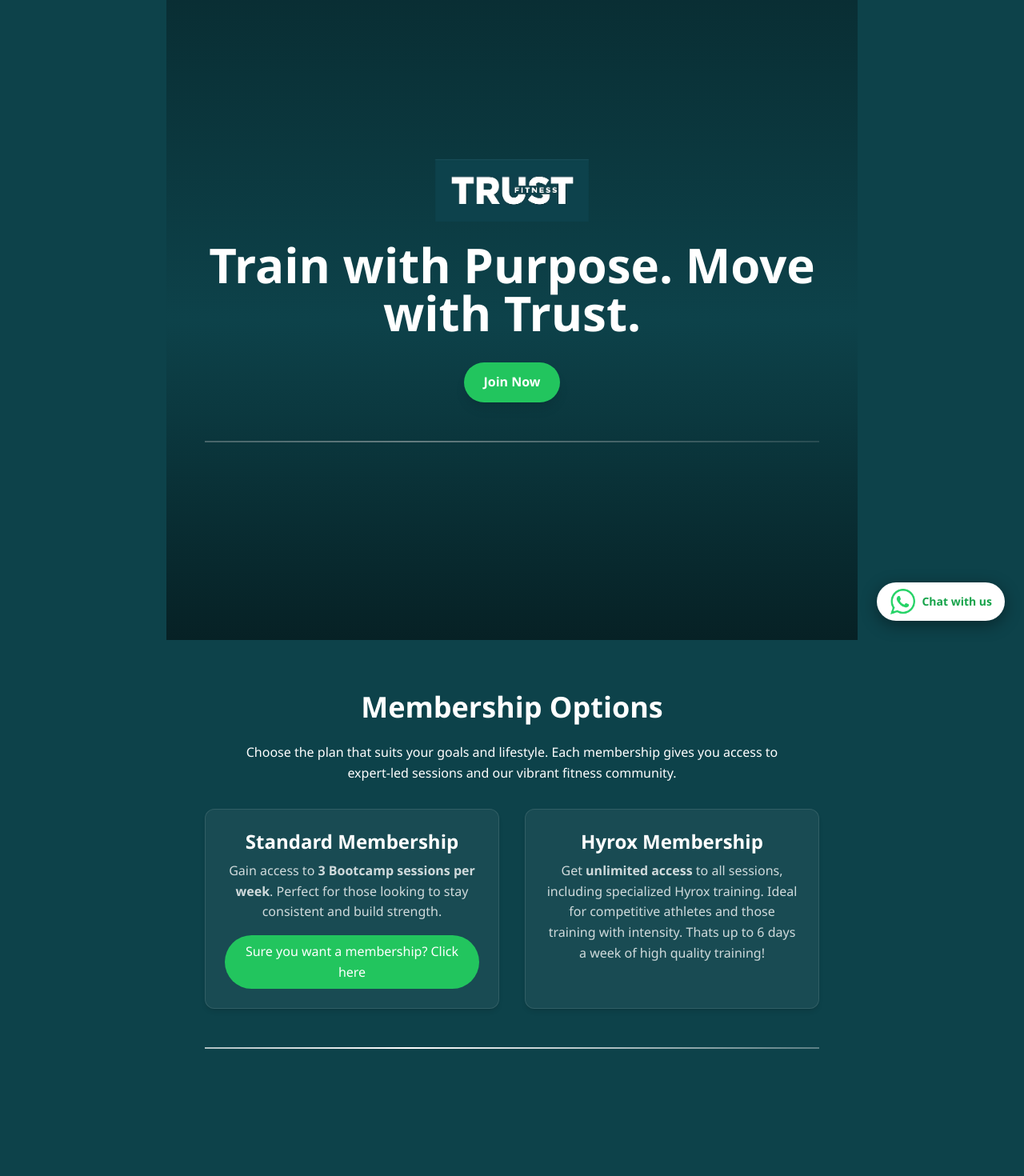
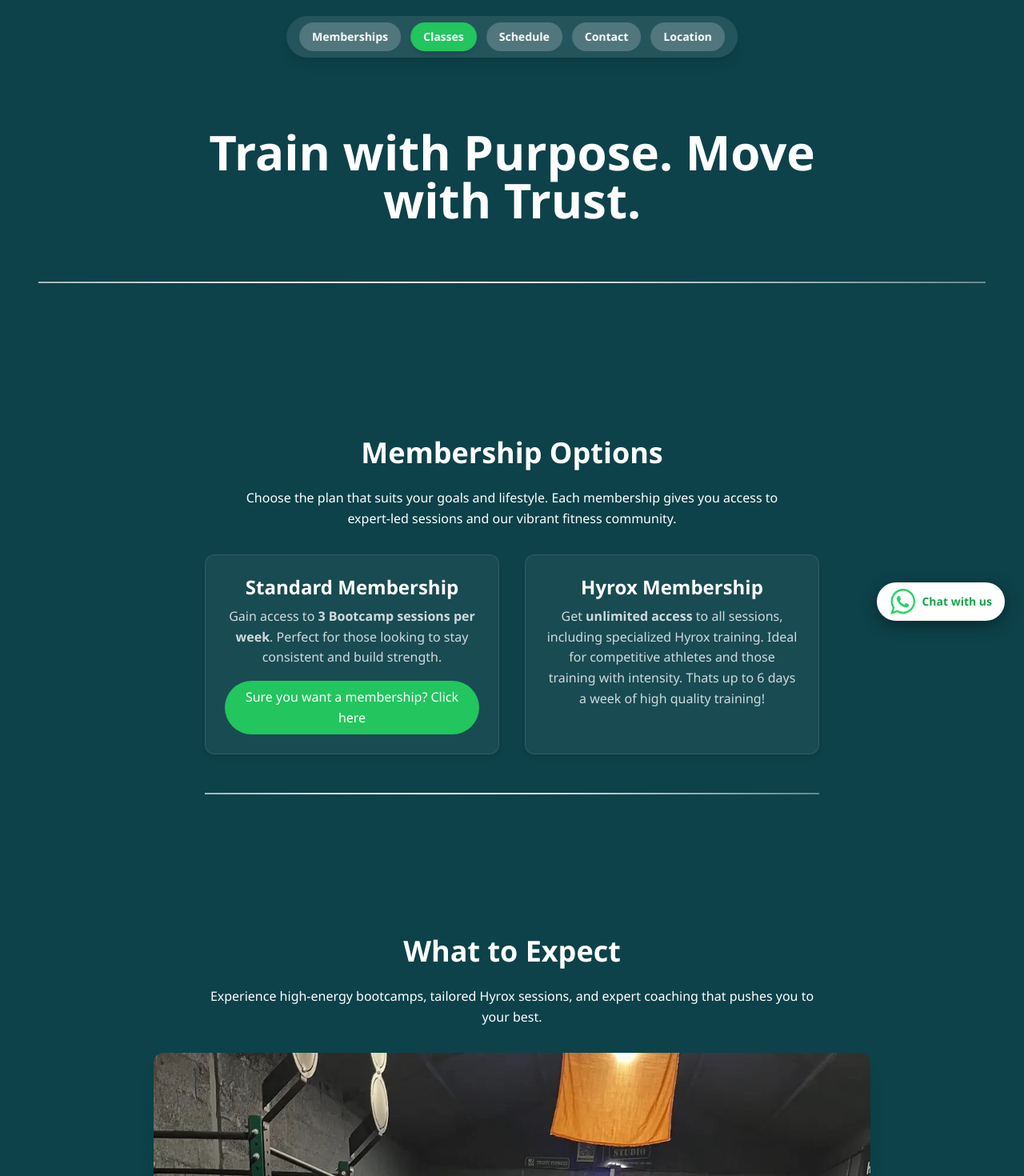
Before and after one commit to johnmccabe2014/trustfitness, a Next.js app: page / in a window 1280 px wide. Shown: the top 1470 px of the page at 80% size. Built offline with nearby package versions, Linux system fonts and the light colour scheme.

Commit message:
shimmer6

```diff
--- a/components/ClassesSection.tsx
+++ b/components/ClassesSection.tsx
@@ -9,7 +9,7 @@ import RevealOnScroll from './RevealOnScroll';
 export default function ClassesSection() {
   return (
     <RevealOnScroll>
-    <section className="py-16 px-4 md:px-12 text-center animate-fade-in-up">
+    <section id="classes" className="py-16 px-4 md:px-12 text-center animate-fade-in-up">
       <h2 className="text-3xl md:text-4xl font-bold mb-6">What to Expect</h2>
       <p className="mb-8 max-w-3xl mx-auto">
         Experience high-energy bootcamps, tailored Hyrox sessions, and expert coaching that pushes you to your best.
--- a/components/HeroSection.tsx
+++ b/components/HeroSection.tsx
@@ -1,40 +1,26 @@
 'use client';
 
 import AnimatedDivider from './AnimatedDivider';
+import NavBar from './Navbar';
 
 export default function HeroSection() {
-  const handleScrollToContact = () => {
-    const contact = document.getElementById('contact');
-    if (contact) contact.scrollIntoView({ behavior: 'smooth' });
-  };
+  return (
+    <section
+      id="hero"
+      className="w-full py-20 px-4 md:px-12 bg-[#0D424A] text-white text-center animate-fade-in-up"
+    >
 
-  return (
-    <div className="w-full max-w-4xl mx-auto px-4 text-center">
-    <section className="relative w-full min-h-screen bg-[#0D424A] text-white text-center px-4 md:px-12 flex flex-col justify-center items-center overflow-hidden">
-      {/* Background overlay */}
-      <div className="absolute inset-0 bg-gradient-to-b from-black/30 via-[#0D424A]/70 to-black/50 z-0" />
 
-      <div className="relative z-10 flex flex-col items-center justify-center max-w-4xl mx-auto">
-        <img
-          src="/trustfitness_logo.avif"
-          alt="Trust Fitness Logo"
-          className="w-32 md:w-48 mb-6 animate-fade-in"
-        />
-
-        <h1 className="text-4xl md:text-6xl font-bold leading-tight animate-fade-in-up">
+      {/* Hero Content */}
+      <div className="flex flex-col items-center justify-center max-w-4xl mx-auto mt-20">
+        <h1 className="text-4xl md:text-6xl font-bold leading-tight animate-fade-in-up mb-6">
           Train with Purpose. Move with Trust.
         </h1>
+      </div>
+       {/* NavBar */}
+       <NavBar />
 
-        <button
-          onClick={handleScrollToContact}
-          className="mt-8 bg-green-500 hover:bg-green-600 text-white font-semibold py-3 px-6 rounded-full shadow-lg transition-all duration-300 animate-fade-in-up"
-        >
-          Join Now
-        </button>
-      </div>
-
-      <AnimatedDivider type='shimmer' />
+      <AnimatedDivider type="shimmer" />
     </section>
-    </div>
   );
 }
--- a/components/LocationSection.tsx
+++ b/components/LocationSection.tsx
@@ -7,7 +7,7 @@ export default function LocationSection() {
   return (
     <RevealOnScroll>
       <div className="w-full max-w-4xl mx-auto px-4 text-center">
-    <section className="py-16 px-4 md:px-12 text-center animate-fade-in-up">
+    <section id="location" className="py-16 px-4 md:px-12 text-center animate-fade-in-up">
       <h2 className="text-3xl md:text-4xl font-bold mb-6">Where to Find Us</h2>
       <p className="mb-6 text-white/80 max-w-xl mx-auto">
         Visit Trust Fitness in the heart of Mountmellick for your next training session. Easy to access, with parking available.
--- a/components/MembershipSection.tsx
+++ b/components/MembershipSection.tsx
@@ -16,7 +16,7 @@ export default function MembershipSection() {
   return (
     <RevealOnScroll>
       <div className="w-full max-w-4xl mx-auto px-4 text-center">
-    <section className="py-16 px-4 md:px-12 text-center animate-fade-in-up">
+    <section id="membership" className="py-16 px-4 md:px-12 text-center animate-fade-in-up">
       <h2 className="text-3xl md:text-4xl font-bold mb-6">Membership Options</h2>
       <p className="mb-8 max-w-2xl mx-auto">
         Choose the plan that suits your goals and lifestyle. Each membership gives you access to expert-led sessions and our vibrant fitness community.
--- /dev/null
+++ b/components/Navbar.tsx
@@ -0,0 +1,61 @@
+'use client';
+
+import { useState, useEffect } from 'react';
+
+const sections = ['Memberships', 'Classes', 'Schedule', 'Contact', 'Location'];
+
+export default function NavBar() {
+  const [activeSection, setActiveSection] = useState<string | null>(null);
+
+  // Scroll observer to highlight current section
+  useEffect(() => {
+    const observer = new IntersectionObserver(
+      (entries) => {
+        entries.forEach((entry) => {
+          if (entry.isIntersecting) {
+            setActiveSection(entry.target.id);
+          }
+        });
+      },
+      { threshold: 0.6 }
+    );
+
+    sections.forEach((section) => {
+      const el = document.getElementById(section.toLowerCase());
+      if (el) observer.observe(el);
+    });
+
+    return () => observer.disconnect();
+  }, []);
+
+  // Scroll to section on click
+  const scrollToSection = (id: string) => {
+    const el = document.getElementById(id.toLowerCase());
+    if (el) {
+      el.scrollIntoView({ behavior: 'smooth', block: 'start' });
+    }
+  };
+
+  return (
+    <nav className="fixed top-5 left-1/2 transform -translate-x-1/2 z-50 bg-white/10 backdrop-blur-md px-4 py-2 rounded-full shadow-lg flex gap-3 flex-wrap justify-center">
+      {sections.map((section) => {
+        const id = section.toLowerCase();
+        const isActive = activeSection === id;
+
+        return (
+          <button
+            key={section}
+            onClick={() => scrollToSection(id)}
+            className={`px-4 py-2 rounded-full text-sm font-semibold transition-all duration-300 ${
+              isActive
+                ? 'bg-green-500 text-white shadow-md'
+                : 'bg-white/20 text-white hover:bg-green-600/70'
+            }`}
+          >
+            {section}
+          </button>
+        );
+      })}
+    </nav>
+  );
+}
--- a/components/ScheduleSection.tsx
+++ b/components/ScheduleSection.tsx
@@ -31,7 +31,7 @@ const days = ['Monday', 'Tuesday', 'Wednesday', 'Thursday', 'Friday', 'Saturday'
 export default function ScheduleSection() {
   return (
     <RevealOnScroll>
-      <section className="py-16 px-4 md:px-12 animate-fade-in-up">
+      <section id="schedule" className="py-16 px-4 md:px-12 animate-fade-in-up">
         <h2 className="text-3xl md:text-4xl font-bold mb-6 text-center">Weekly Schedule</h2>
         <p className="mb-8 max-w-xl mx-auto text-center">
           Scroll through the week and check out what sessions suit you best.
--- a/package.json
+++ b/package.json
@@ -9,6 +9,7 @@
     "lint": "next lint"
   },
   "dependencies": {
+    "@babel/runtime": "^7.27.0",
     "framer-motion": "^12.6.3",
     "leaflet": "^1.9.4",
     "next": "13.4.19",
@@ -16,7 +17,8 @@
     "react-dom": "18.2.0",
     "react-icons": "^5.5.0",
     "react-leaflet": "^4.2.1",
-    "react-responsive-carousel": "^3.2.23"
+    "react-responsive-carousel": "^3.2.23",
+    "react-scrollspy": "^3.4.3"
   },
   "devDependencies": {
     "@types/leaflet": "^1.9.3",
--- a/styles/globals.css
+++ b/styles/globals.css
@@ -289,3 +289,31 @@ p, div {
   background-color: #16a34a; /* Tailwind green-600 */
   transform: scale(1.02);
 }
+html {
+  scroll-behavior: smooth;
+}
+
+.nav-link {
+  @apply px-4 py-2 rounded-full font-semibold transition-colors duration-300;
+}
+
+.nav-link-inactive {
+  @apply bg-white/20 text-white hover:bg-green-600/70;
+}
+
+.nav-link-active {
+  @apply bg-green-500 text-white;
+}
+
+.navbar-fixed {
+  position: fixed;
+  top: 1rem;
+  left: 50%;
+  transform: translateX(-50%);
+  z-index: 100;
+  background-color: rgba(255, 255, 255, 0.1);
+  backdrop-filter: blur(8px);
+  padding: 0.5rem 1rem;
+  border-radius: 9999px;
+  box-shadow: 0 8px 24px rgba(0, 0, 0, 0.2);
+}
```
Also changed, not shown: 1 other file (tests, documents, lock files or other folders).
